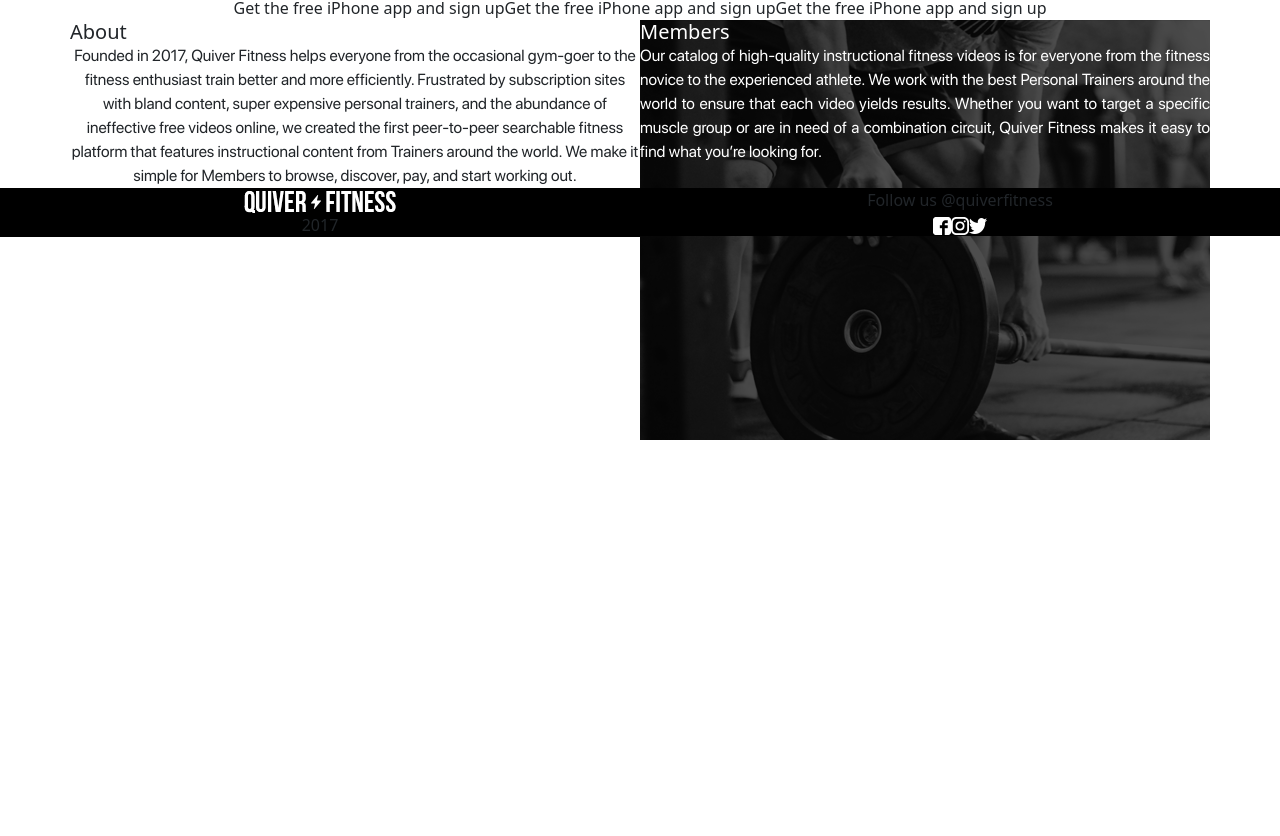
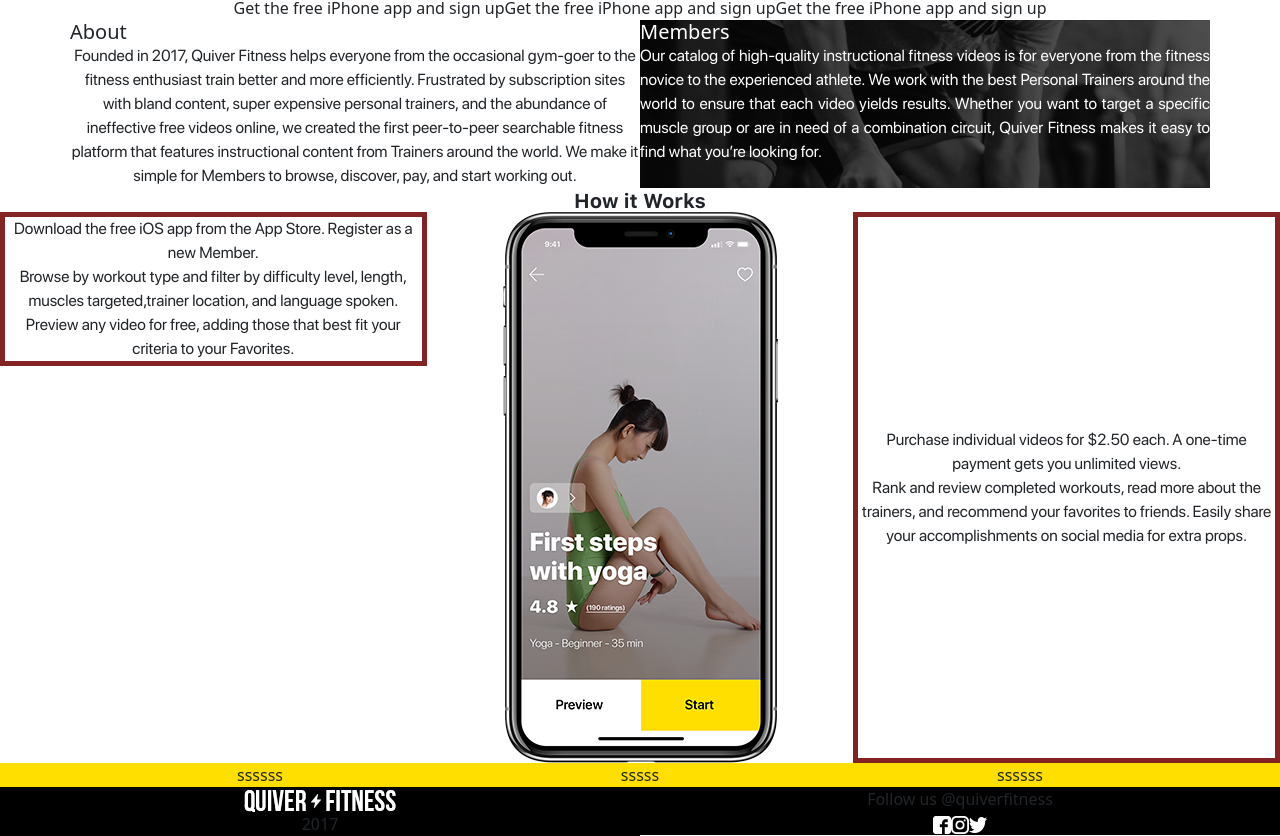
Before and after one commit to tavito47/fitnessQuiver, a React (Create React App) app: page / in a window 1280 px wide. Shown: the part 1224-2060 px from the top of the page. Before the commit the page ends 1950 px from the top, so only its background shows below. Built offline with nearby package versions, Linux system fonts and the light colour scheme.

Commit message:
Pricing & Work

```diff
--- a/src/App.js
+++ b/src/App.js
@@ -5,6 +5,8 @@ import Footer from './components/Footer';
 import './fonts/fonts.css'
 import Vista from './components/Vista';
 import About from './components/About';
+import Work from './components/Work';
+import Pricing from './components/Pricing';
 
 function App() {
   return (
@@ -17,6 +19,9 @@ function App() {
     <Header/>
     <Vista/>
     <About/>
+    <Work/>
+
+    <Pricing/>
     <Footer/>
     </>
   );
--- a/src/components/Footer.js
+++ b/src/components/Footer.js
@@ -8,8 +8,8 @@ import tw from "../assets/img/footer/twitter.png";
 function Footer() {
   return (
     <section>
-      <div className="contaniner">
-        <div className="row text-center">
+      <div className="contaniner ">
+        <div className="row text-center ">
           <div className="col-6">
             <div className="logo">
               <a>
--- a/src/components/Header.css
+++ b/src/components/Header.css
@@ -40,9 +40,12 @@
   margin: auto;
 }
 
+
+
+/************  About **/
 .izqAbout {
   background-image: url(../assets/img/section/section2.1.png);
-  height: 420%;
+  height: 100%;
   background-repeat: no-repeat;
 }
 
--- /dev/null
+++ b/src/components/Pricing.css
@@ -0,0 +1,3 @@
+.todo{
+    background-color: #ffdf00;
+}
--- /dev/null
+++ b/src/components/Pricing.js
@@ -0,0 +1,27 @@
+import React from 'react'
+import '../components/Pricing.css'
+function Pricing() {
+  return (
+    <section class="todo">
+        <div class="container text-center">
+            <div class="row">
+                <div class="col">
+                    ssssss
+                </div>
+
+                <div class="col">
+                    sssss
+                </div>
+
+                <div class="col">
+                    ssssss
+                </div>
+
+            </div>
+
+        </div>
+    </section>
+  )
+}
+
+export default Pricing
--- /dev/null
+++ b/src/components/Work.css
@@ -0,0 +1,35 @@
+.titulo{
+    margin: 60px;
+    font-family: SF Pro Bold;
+}
+
+.parrafo1{
+    font-family: SF Pro Regular;
+    border: 5px solid #842323; /* Solo para visualizar el contenedor */
+}
+
+.parrafo2{
+    font-family: SF Pro Regular;
+    display: flex;
+    flex-direction: column; /* Para apilar los párrafos verticalmente */
+    align-items: center; /* Para centrar horizontalmente */
+    justify-content: center; /* Para centrar verticalmente */
+    height: 100%; /* Puedes ajustar la altura según tus necesidades */
+    border: 5px solid #842323; /* Solo para visualizar el contenedor */
+
+}
+
+/* .num4{
+    display: flex;
+    align-items: center;
+    justify-content: center;
+
+}
+
+.num5
+    {
+
+      }
+
+
+ */
--- /dev/null
+++ b/src/components/Work.js
@@ -0,0 +1,63 @@
+import React from "react";
+import phone from "../assets/img/section/section3.1.png";
+import '../components/Work.css'
+
+function Work() {
+  return (
+    <section>
+      <div class="containerWork text-center">
+        <div class="row">
+          <h5 class="titulo">How it Works</h5>
+          <div class="col">
+            <div class="parrafo1">
+              <div>
+                <p>
+                  Download the free iOS app from the App Store. Register as a
+                  new Member.
+                </p>
+              </div>
+
+              <div>
+                <p>
+                  Browse by workout type and filter by difficulty level, length,
+                  muscles targeted,trainer location, and language spoken.
+                </p>
+              </div>
+
+              <div>
+                <p>
+                  Preview any video for free, adding those that best fit your
+                  criteria to your Favorites.
+                </p>
+              </div>
+            </div>
+          </div>
+          <div class="col">
+            <div>
+              <img src={phone} />
+            </div>
+          </div>
+          <div class="col">
+            <div class="parrafo2">
+                <div class="num4">
+                <p>
+                    Purchase individual videos for $2.50 each. A one-time payment
+                    gets you unlimited views.
+                </p>
+                </div>
+                <div class="num5">
+                <p>
+                    Rank and review completed workouts, read more about the
+                    trainers, and recommend your favorites to friends. Easily share
+                    your accomplishments on social media for extra props.
+                </p>
+                </div>
+            </div>
+          </div>
+        </div>
+      </div>
+    </section>
+  );
+}
+
+export default Work;
```
Also changed, not shown: src/components/Header.js (+26 -9 lines).
